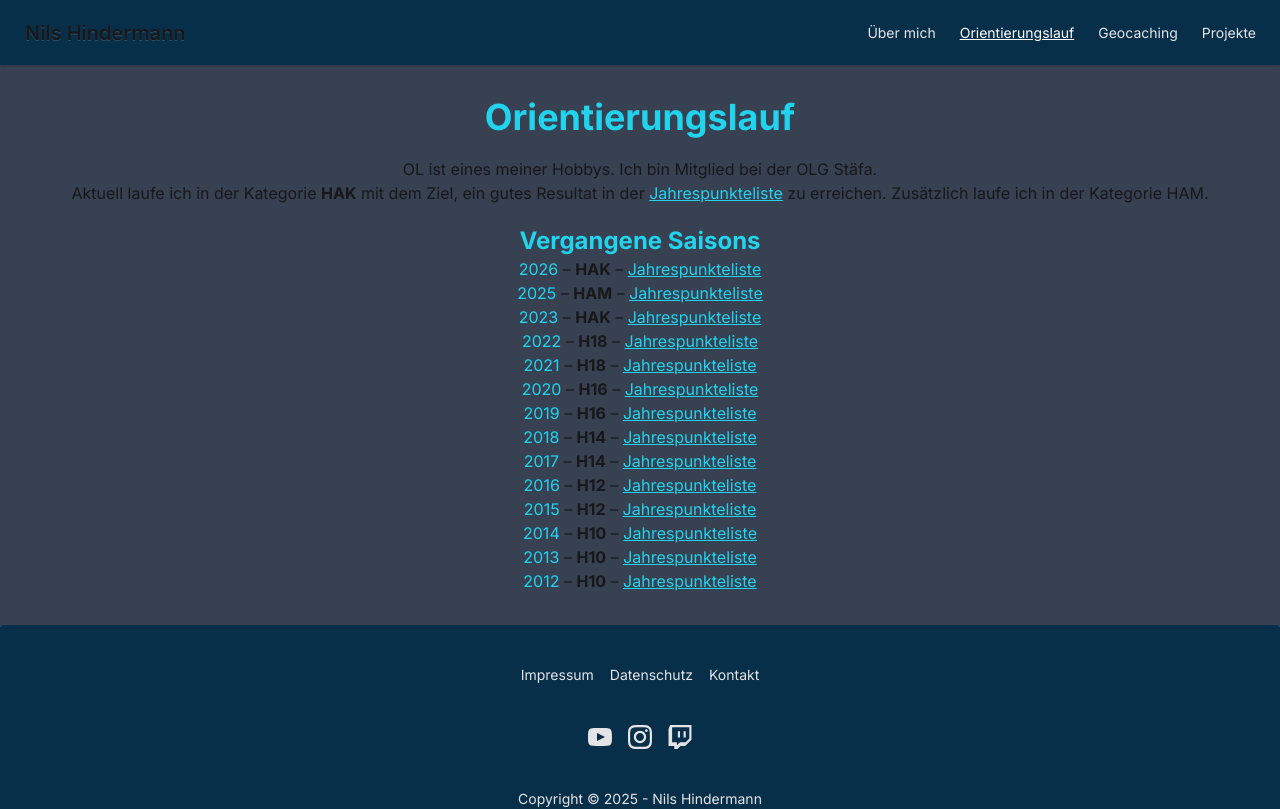
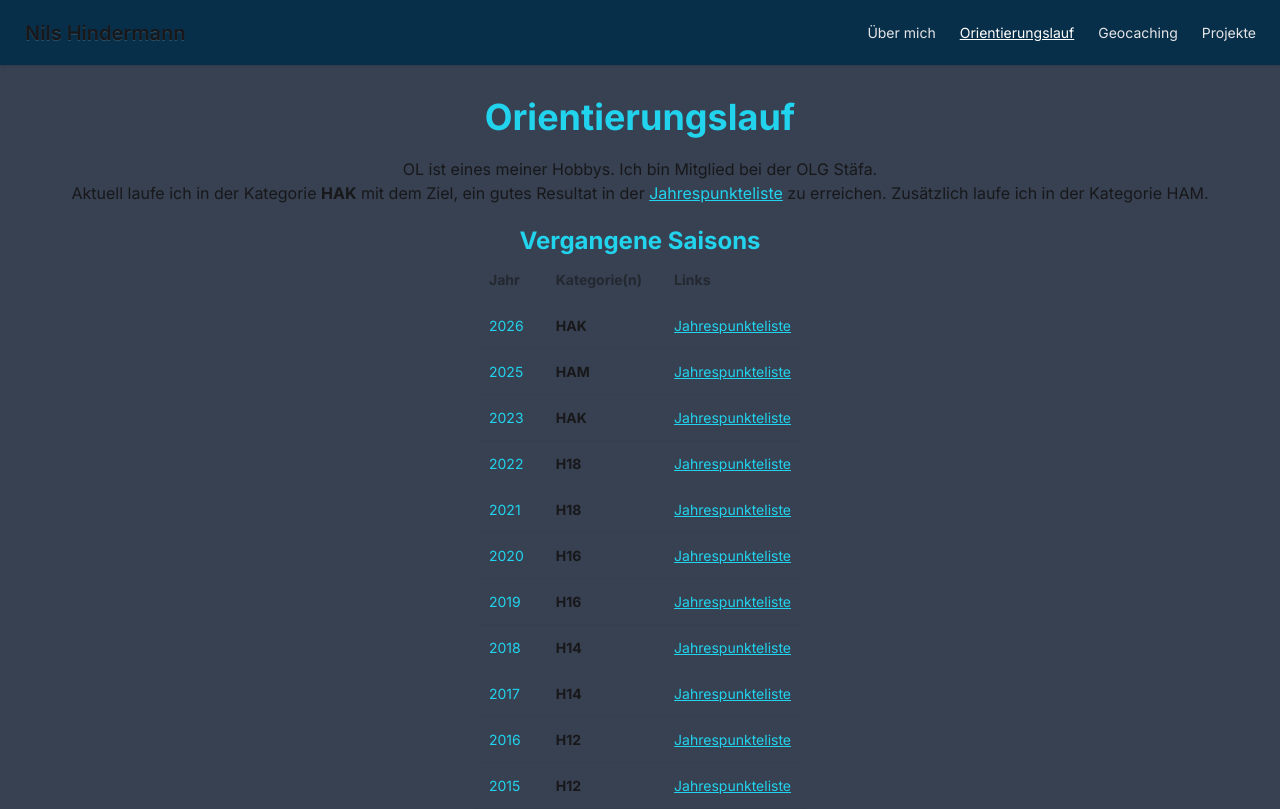
Before and after one commit to nilshindermann/nilsh.ch, a Next.js app: page /orienteering in a window 1280 px wide. Shown: the top 809 px of the page. Built offline with nearby package versions, Linux system fonts and the light colour scheme.

Commit message:
convert list to table

```diff
--- a/app/(default)/orienteering/page.tsx
+++ b/app/(default)/orienteering/page.tsx
@@ -14,6 +14,10 @@ export default function OrienteeringPage(): ReactElement {
         (season) => season.year === new Date().getFullYear(),
     );
 
+    const buildLink = (category: string, year: number): string => {
+        return `https://www.o-l.ch/cgi-bin/pliste?cat=${category}&result=list&year=${year}#:~:text=Nils%20Hindermann`;
+    };
+
     return (
         <>
             <h1 className="text-primary mb-5 text-4xl font-bold">
@@ -28,7 +32,10 @@ export default function OrienteeringPage(): ReactElement {
                     <b>{currentSeason.category}</b> mit dem Ziel, ein gutes
                     Resultat in der{' '}
                     <Link
-                        href={`https://www.o-l.ch/cgi-bin/pliste?cat=${currentSeason.category}&result=list&year=${currentSeason.year}`}
+                        href={buildLink(
+                            currentSeason.category,
+                            currentSeason.year,
+                        )}
                         target="_blank"
                     >
                         Jahrespunkteliste
@@ -45,37 +52,57 @@ export default function OrienteeringPage(): ReactElement {
                     )}
                 </p>
             )) || <p>Ich habe keine aktive Saison.</p>}
-            <h2 className="mt-5 text-2xl font-bold text-primary">
+            <h2 className="text-primary mt-5 text-2xl font-bold">
                 Vergangene Saisons
             </h2>
-            <ul>
+
+            <div className="max-w-full overflow-x-auto">
+                <table className="table">
+                    <thead>
+                        <tr>
+                            <th>Jahr</th>
+                            <th>Kategorie(n)</th>
+                            <th>Links</th>
+                        </tr>
+                    </thead>
+                    <tbody>
                         {[...seasons]
                             .reverse()
                             .filter((season) => season !== currentSeason)
                             .map((season) => (
-                        <li key={season.year}>
-                            <p>
+                                <tr key={season.year}>
+                                    <td>
                                         <span className="text-primary">
                                             {season.year}
-                                </span>{' '}
-                                &ndash; <b>{season.category}</b>
+                                        </span>
+                                    </td>
+                                    <td>
+                                        <b>{season.category}</b>
                                         {season.additionalCategories && (
                                             <>
                                                 ,{' '}
-                                        {season.additionalCategories.join(', ')}
+                                                {season.additionalCategories.join(
+                                                    ', ',
+                                                )}
                                             </>
-                                )}{' '}
-                                &ndash;{' '}
+                                        )}
+                                    </td>
+                                    <td>
                                         <Link
-                                    href={`https://www.o-l.ch/cgi-bin/pliste?cat=${season.category}&result=list&year=${season.year}`}
+                                            href={buildLink(
+                                                season.category,
+                                                season.year,
+                                            )}
                                             target="_blank"
                                         >
                                             Jahrespunkteliste
                                         </Link>
-                            </p>
-                        </li>
+                                    </td>
+                                </tr>
                             ))}
-            </ul>
+                    </tbody>
+                </table>
+            </div>
         </>
     );
 }
```
Lines whose indentation alone changed are shown as unchanged.
